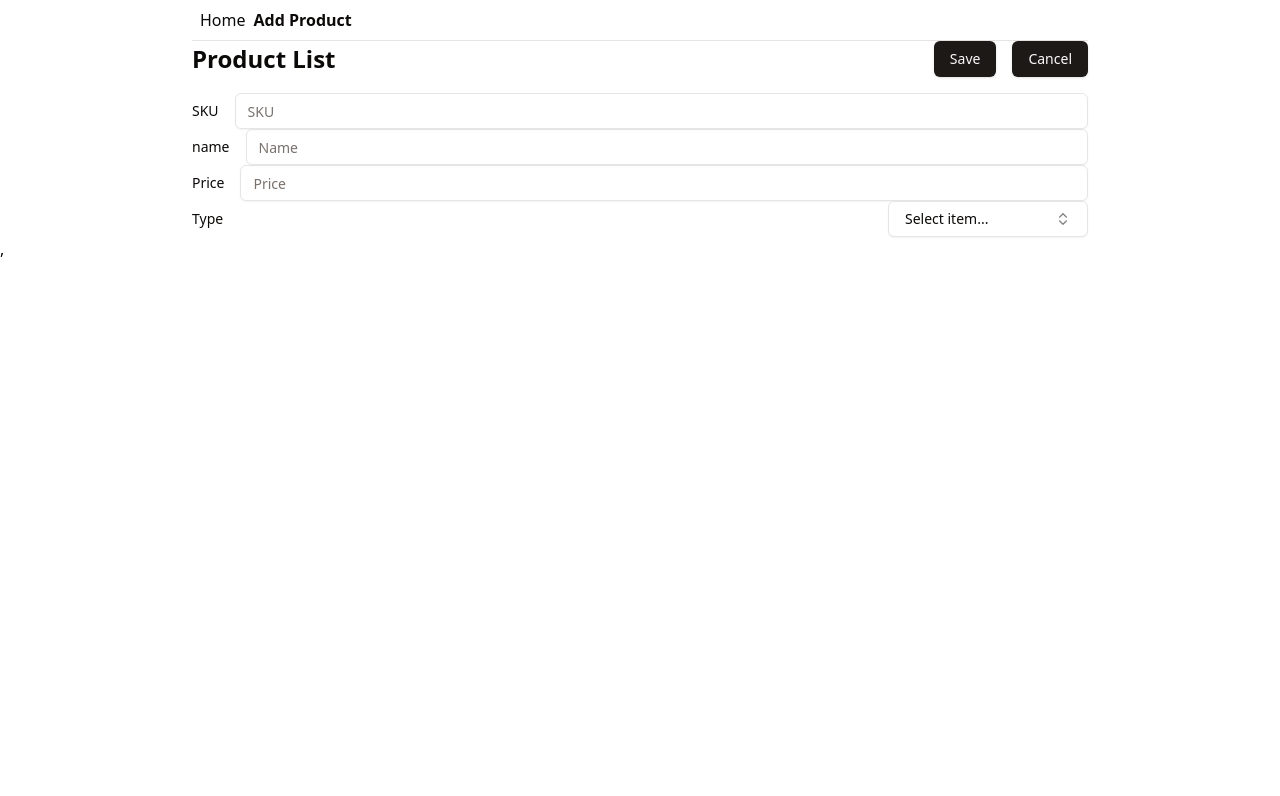
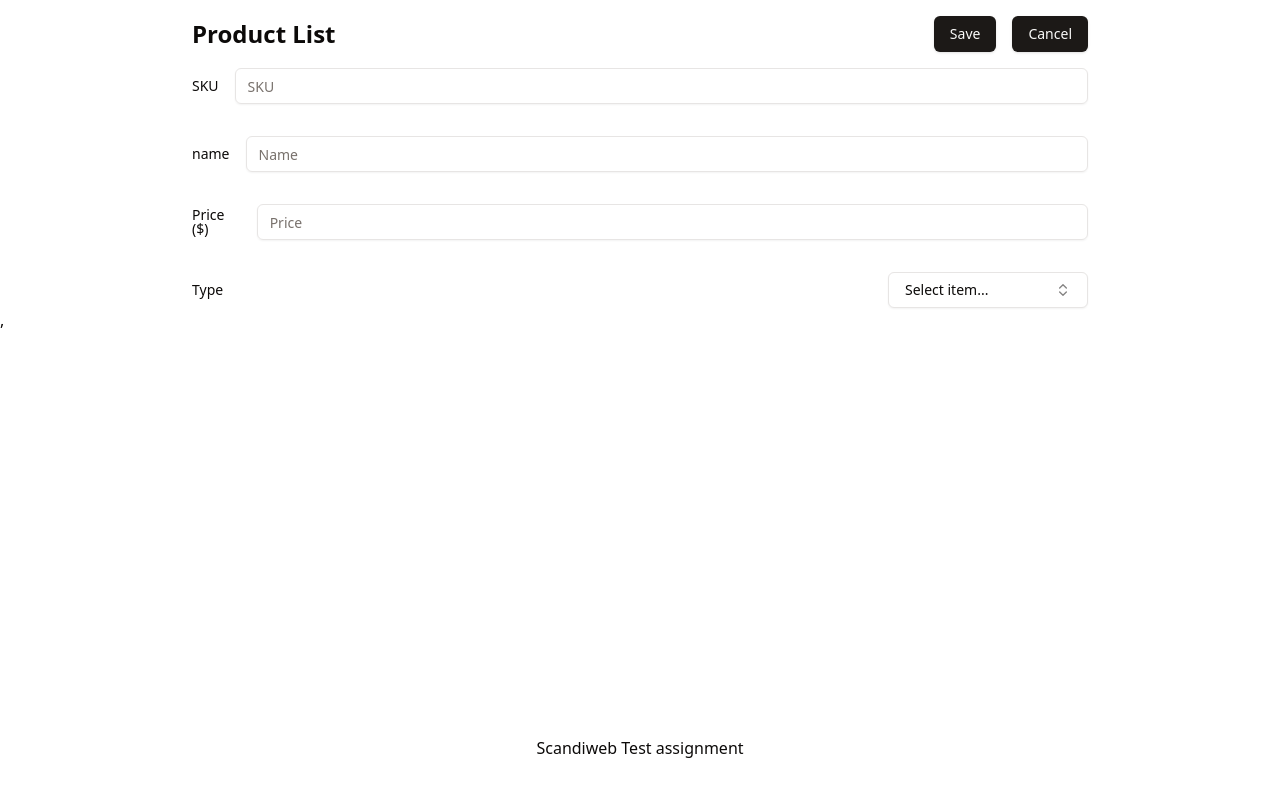
Before and after one commit to dacie-00/scandiweb-product-list, a React (Vite) app in the folder front-end/: page /addProduct in a window 1280 px wide. Shown: the top 796 px of the page. Built offline with nearby package versions, Linux system fonts and the light colour scheme.

Commit message:
Fix various things

```diff
--- /dev/null
+++ b/front-end/src/components/footer.tsx
@@ -0,0 +1,9 @@
+export function Footer () {
+    return (
+        <footer className="w-full fixed bottom-0 min-h-16">
+            <p className="text-center">
+                Scandiweb Test assignment
+            </p>
+        </footer>
+    )
+}
--- a/front-end/src/components/product-card.tsx
+++ b/front-end/src/components/product-card.tsx
@@ -1,6 +1,23 @@
 import React from "react";
 import {Product} from "../models/product";
 import {Checkbox} from "@/components/ui/checkbox";
+
+const specialAttributes = {
+    book: (product) =>
+        <>
+            <p>Weight: {product.weight} KG</p>
+        </>,
+    dvd: (product) =>
+        <>
+        <p>Size: {product.size} MB</p>
+        </>,
+    furniture: (product) =>
+        <>
+            <p>Width: {product.width} CM</p>
+            <p>Height: {product.height} CM</p>
+            <p>Length: {product.length} CM</p>
+        </>
+};
 
 export function ProductCard({product}: {product: Product}) {
     return (
@@ -10,6 +27,7 @@ export function ProductCard({product}: {product: Product}) {
                 <p>{product.sku}</p>
                 <p>{product.name}</p>
                 <p>{product.price}</p>
+                {specialAttributes[product.type] && specialAttributes[product.type](product)}
             </div>
         </div>
     );
--- a/front-end/src/components/product-form.tsx
+++ b/front-end/src/components/product-form.tsx
@@ -23,22 +23,25 @@ const productTypes = [
 const specialAttributes = {
     book: () =>
         <>
-            <Label htmlFor="weight">Weight</Label>
+            <Label htmlFor="weight">Weight (KG)</Label>
             <Input inputMode="text" placeholder="Weight" name="weight" id="weight"/>
+            <p>Please provide the weight in KG</p>
         </>,
     dvd: () =>
         <>
-            <Label htmlFor="mb">MB</Label>
+            <Label htmlFor="mb">Size (MB)</Label>
             <Input inputMode="decimal" placeholder="MB" name="mb" id="mb"/>
+            <p>Please provide the size in MB</p>
         </>,
     furniture: () =>
         <>
-            <Label htmlFor="height">Height</Label>
+            <Label htmlFor="height">Height (CM)</Label>
             <Input inputMode="decimal" placeholder="Height" name="height" id="height"/>
-            <Label htmlFor="width">Width</Label>
+            <Label htmlFor="width">Width (CM)</Label>
             <Input inputMode="decimal" placeholder="Width" name="width" id="width"/>
-            <Label htmlFor="length">Length</Label>
+            <Label htmlFor="length">Length (CM)</Label>
             <Input inputMode="decimal" placeholder="Length" name="length" id="length"/>
+            <p>Please provide dimensions in HxWxL format</p>
         </>
 };
 
@@ -66,7 +69,7 @@ export function ProductForm({onSubmit}: ProductFormProps) {
                     </Link>
                 </div>
             </div>
-            <form id="product_form" onSubmit={handleSubmit}>
+            <form id="product_form" onSubmit={handleSubmit} className={"space-y-8"}>
                 <div className="w-100 flex items-center justify-between space-x-4">
                     <Label htmlFor="sku">SKU</Label>
                     <Input inputMode="text" placeholder="SKU" name="sku" id="sku"/>
@@ -76,12 +79,12 @@ export function ProductForm({onSubmit}: ProductFormProps) {
                     <Input inputMode="text" placeholder="Name" name="name" id="name"/>
                 </div>
                 <div className="w-100 flex items-center justify-between space-x-4">
-                    <Label htmlFor="price">Price</Label>
+                    <Label htmlFor="price">Price ($)</Label>
                     <Input inputMode="decimal" placeholder="Price" name="price" id="price"/>
                 </div>
                 <div className="w-100 flex items-center justify-between space-x-4">
-                    <Label htmlFor="type">Type</Label>
-                    <ProductCombobox onChange={setType} name="type" id="type"/>
+                    <Label htmlFor="productType">Type</Label>
+                    <ProductCombobox onChange={setType} name="type" id="productType"/>
                 </div>
                 {type && specialAttributes[type] && specialAttributes[type]()}
             </form>
--- a/front-end/src/components/product-list.tsx
+++ b/front-end/src/components/product-list.tsx
@@ -2,6 +2,7 @@ import React from "react";
 import {Product} from "@/models/product";
 import {ProductCard} from "@/components/product-card";
 import {Button} from "@/components/ui/button";
+import {Link} from "@tanstack/react-router";
 
 type ProductListProps = {
     products: Product[]
@@ -18,7 +19,9 @@ export function ProductList({products, onDelete}: ProductListProps) {
             <div className="flex items-center justify-between mb-4">
                 <h1 className="text-2xl font-bold">Product List</h1>
                 <div className="space-x-4">
-                    <Button>ADD</Button>
+                    <Link to="/addproduct">
+                        <Button>ADD</Button>
+                    </Link>
                     <Button id="delete-product-btn" onClick={handleDelete}>MASS DELETE</Button>
                 </div>
             </div>
--- a/front-end/src/routes/__root.tsx
+++ b/front-end/src/routes/__root.tsx
@@ -1,20 +1,15 @@
 import {createRootRoute, Link, Outlet} from '@tanstack/react-router'
 import {TanStackRouterDevtools} from '@tanstack/router-devtools'
+import {Footer} from "@/components/footer";
 
 export const Route = createRootRoute({
     component: () => (
-        <div className="mx-auto max-w-4xl">
-            <div className="p-2 flex gap-2">
-                <Link to="/" className="[&.active]:font-bold">
-                    Home
-                </Link>{' '}
-                <Link to="/addProduct" className="[&.active]:font-bold">
-                    Add Product
-                </Link>{' '}
+        <>
+            <div className="mx-auto max-w-4xl pt-4">
+                <Outlet/>
+                <TanStackRouterDevtools/>
             </div>
-            <hr/>
-            <Outlet/>
-            <TanStackRouterDevtools/>
-        </div>
+            <Footer/>
+        </>
     ),
 })
--- a/front-end/src/routes/index.tsx
+++ b/front-end/src/routes/index.tsx
@@ -23,15 +23,11 @@ function Index() {
         }
     })
 
-    if (isPending) return 'Loading...'
-
-    if (error) return 'An error has occurred: ' + error.message
-
-    return (
+    return data ? (
         <>
             <div className="mx-auto max-w-4xl">
                 <ProductList products={data} onDelete={deleteMutation.mutate}/>
             </div>
         </>
-    )
+    ) : '';
 }
```
Also changed, not shown: 1 other file (tests, documents, lock files or other folders).
